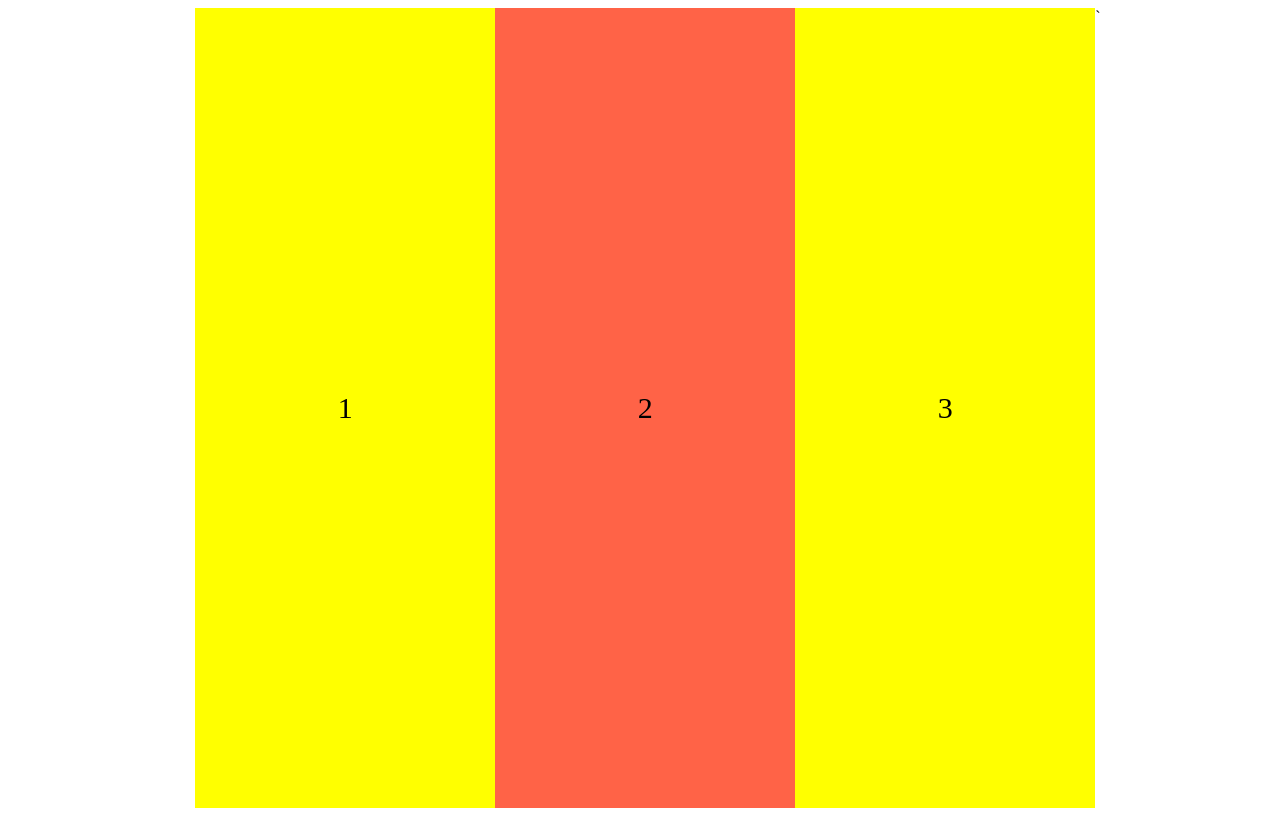
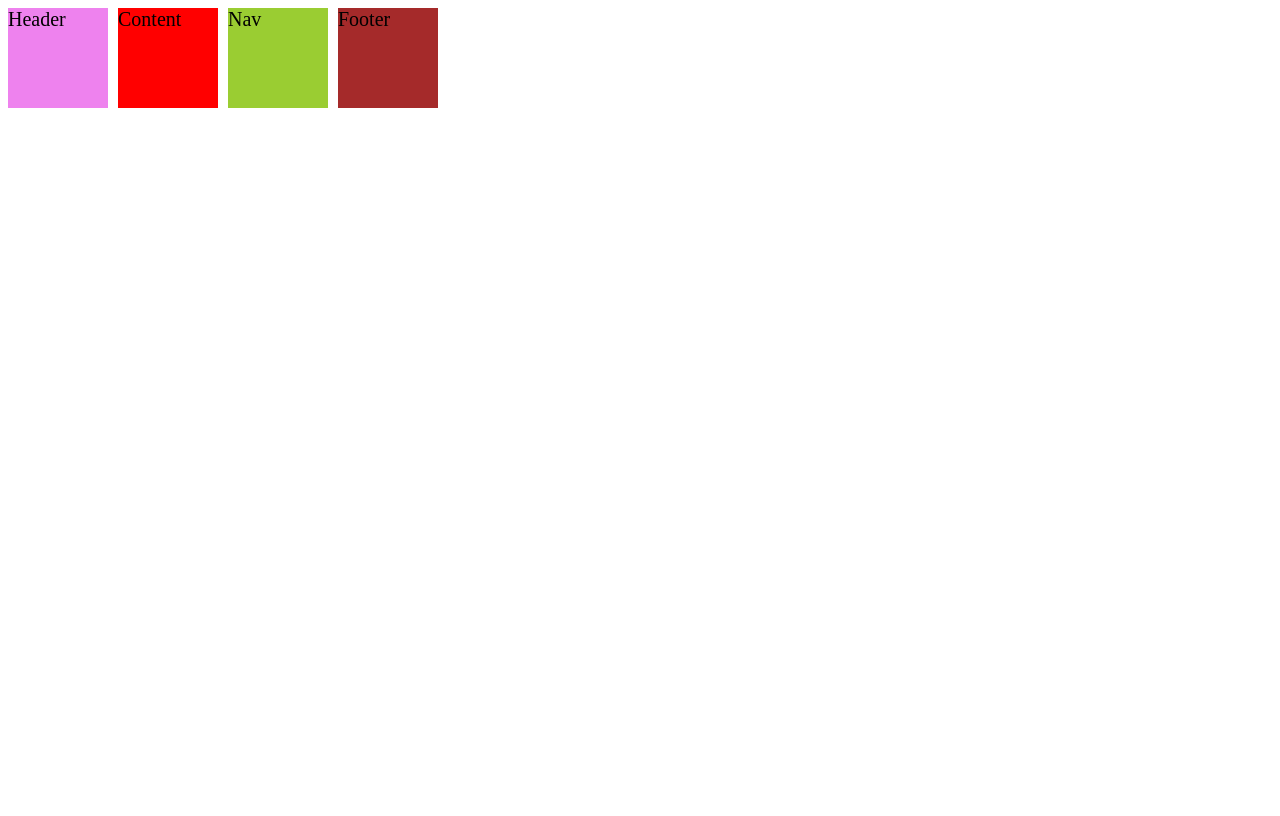
Before and after one commit to apeachicetea/scss-masterclass, a plain HTML site: page index.html in a window 1280 px wide. Drawn offline with Linux system fonts and the light colour scheme.

Commit message:
CSS Grid

```diff
--- /dev/null
+++ b/grid.css
@@ -0,0 +1,24 @@
+.grid {
+  display: grid;
+  gap: 10px;
+  height: 50vh;
+  font-size: 20px;
+  grid-template-columns: repeat(4, 100px);
+  grid-template-rows: repeat(4, 100px);
+}
+
+.header {
+  background-color: violet;
+}
+
+.content {
+  background-color: red;
+}
+
+.nav {
+  background-color: yellowgreen;
+}
+
+.footer {
+  background-color: brown;
+}
--- a/index.html
+++ b/index.html
@@ -4,13 +4,15 @@
     <meta charset="UTF-8" />
     <meta http-equiv="X-UA-Compatible" content="IE=edge" />
     <meta name="viewport" content="width=device-width, initial-scale=1.0" />
-    <link rel="stylesheet" href="./style.css" />
+    <link rel="stylesheet" href="./grid.css" />
     <title>SCSS Master Class</title>
   </head>
   <body>
-    <div class="box">1</div>
-    <div class="box">2</div>
-    <div class="box">3</div>
+    <div class="grid">
+      <div class="header">Header</div>
+      <div class="content">Content</div>
+      <div class="nav">Nav</div>
+      <div class="footer">Footer</div>
+    </div>
   </body>
 </html>
-`
```
